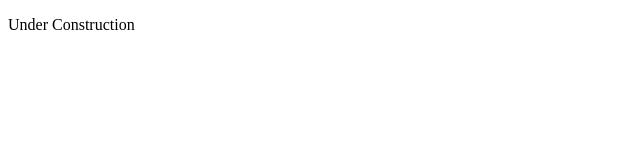
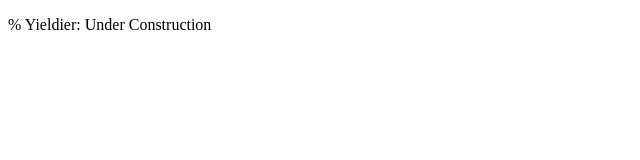
Before and after one commit to jsloc/yieldier, a plain HTML site: page index.html in a window 1280 px wide. Shown: the whole page, without its empty margins (0-640 px from the left). Drawn offline with Linux system fonts and the light colour scheme.

Commit message:
Update index.html

```diff
--- a/index.html
+++ b/index.html
@@ -4,6 +4,6 @@
         <title>Example</title>
     </head>
     <body>
-        <p>Under Construction</p>
+        <p>% Yieldier: Under Construction</p>
     </body>
 </html>
```
